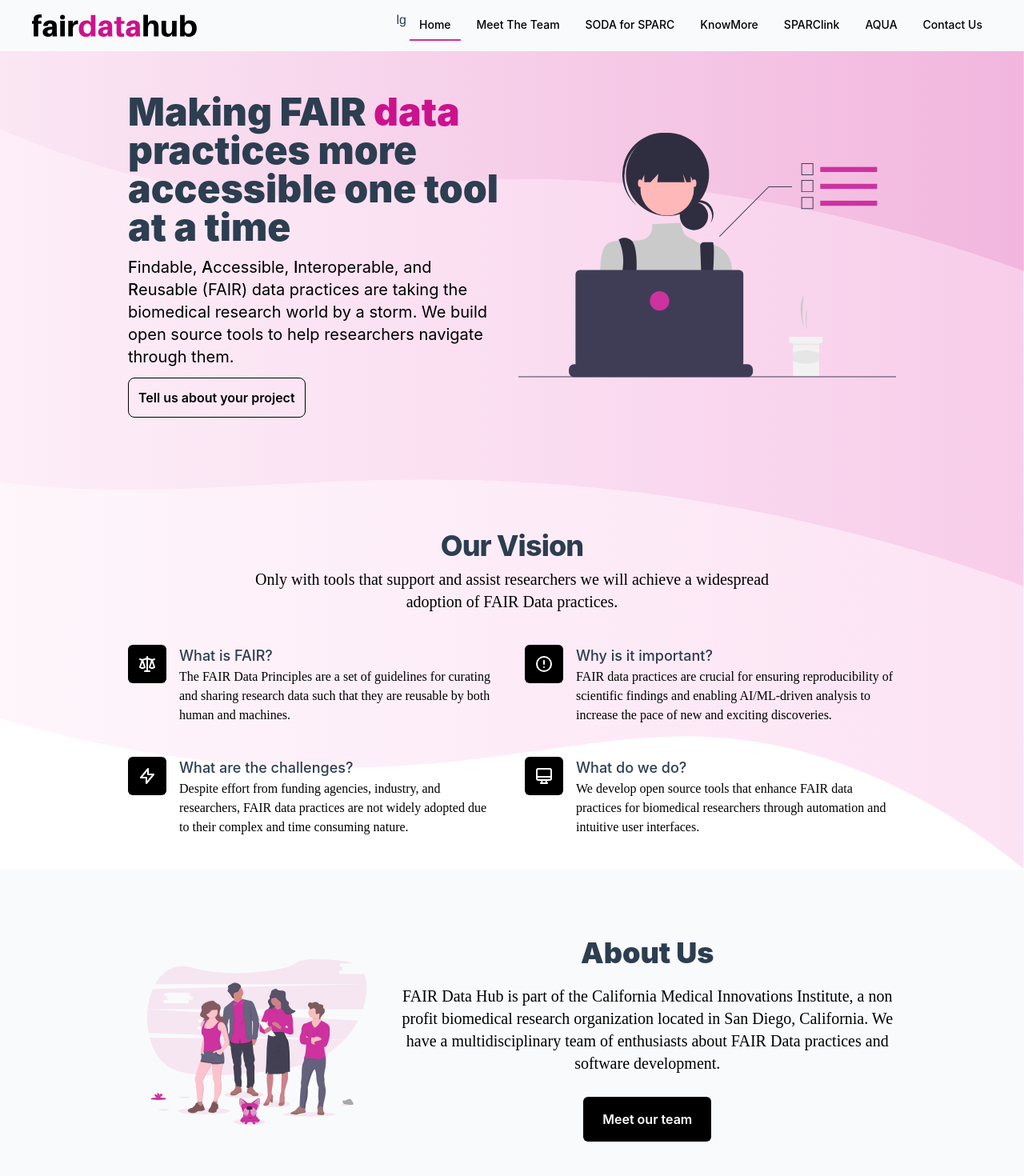
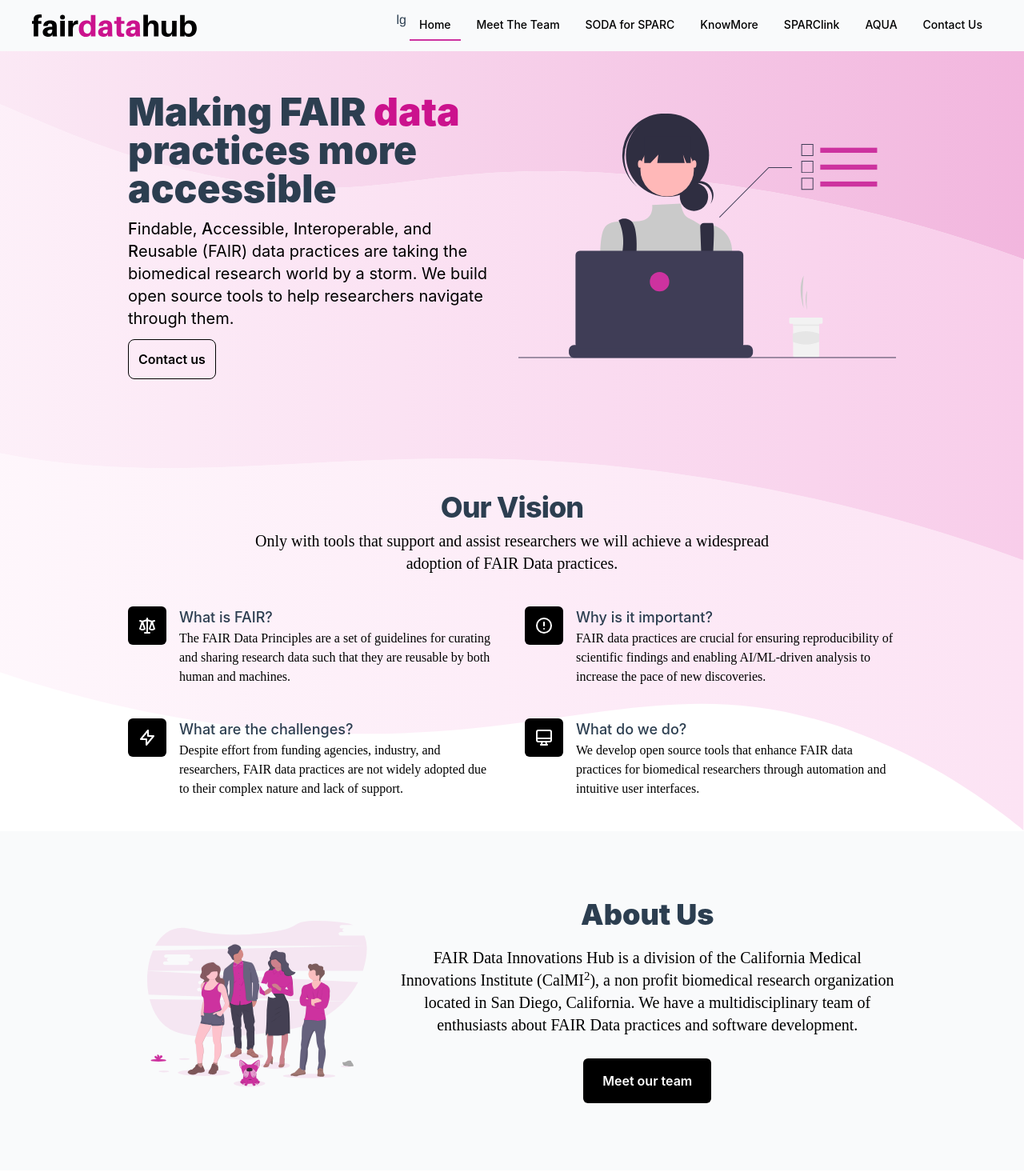
Before and after one commit to fairdataihub/fairdataihub.org, a Vue app: page / in a window 1280 px wide. Shown: the top 1470 px of the page at 80% size. Built offline with nearby package versions, Linux system fonts and the light colour scheme; what @kyvg/vue3-notification would draw is missing.

Commit message:
Text edits

```diff
--- a/src/views/SodaForSparc/SodaForSparcDevApproachFundingTeam.vue
+++ b/src/views/SodaForSparc/SodaForSparcDevApproachFundingTeam.vue
@@ -134,7 +134,7 @@
               >
                 SODA for SPARC is funded by the National Institutes of Health
                 (NIH)'s SPARC program. The funding was initially provided as a
-                supplement to an existing SPARC award at Calmii during the first
+                supplement to an existing SPARC award at CalMI<sup>2</sup> during the first
                 phase of development before now having a standalone award.
               </p>
               <div class="flex mt-2 md:mt-1">
--- a/src/views/SodaForSparc/SodaForSparcTimeline.vue
+++ b/src/views/SodaForSparc/SodaForSparcTimeline.vue
@@ -120,13 +120,13 @@ export default {
           longDate: "May 2019 - Aug 2020",
           title: "Phase I development",
           content:
-            "The base framework of the software was developed and support for high-level requirements of the SDS were integrated.",
+            "The base framework of the software is developed and support for high-level requirements of the SDS are integrated.",
         },
         {
           longDate: "Sept 2020 - Aug 2021",
           title: "Phase II development",
           content:
-            "The user interface was upgraded to become more intuitive, support was included for additional elements of the SDS, and the transition of SPARC from Blackfynn to Pennsieve was accommodated.",
+            "The user interface is upgraded to become more intuitive, support is included for additional elements of the SDS, and the transition of SPARC from Blackfynn to Pennsieve is achieved.",
         },
         {
           longDate: "Sept 2021 - Aug 2022",
--- a/src/views/home/AboutUs.vue
+++ b/src/views/home/AboutUs.vue
@@ -1466,7 +1466,7 @@
             dark:text-white
           "
         >
-          FAIR Data Hub is part of the California Medical Innovations Institute,
+          FAIR Data Innovations Hub is a division of the California Medical Innovations Institute (CalMI<sup>2</sup>),
           a non profit biomedical research organization located in San Diego,
           California. We have a multidisciplinary team of enthusiasts about FAIR Data
           practices and software development.
--- a/src/views/home/HeroSection.vue
+++ b/src/views/home/HeroSection.vue
@@ -16,7 +16,7 @@
         >
           Making FAIR
           <span class="text-accent"> data </span>
-          practices more accessible one tool at a time
+          practices more accessible
         </h1>
 
         <p
@@ -57,7 +57,7 @@
               hover:text-accent
             "
           >
-            Tell us about your project
+            Contact us
           </button>
         </router-link>
       </div>
--- a/src/views/home/HomePage.vue
+++ b/src/views/home/HomePage.vue
@@ -84,7 +84,7 @@ export default {
           imageUrl:
             "https://raw.githubusercontent.com/bvhpatel/SODA/6c9c10c398e8845c57279969f9b9fe25e1c21887/src/assets/logo-svg/Logo-soda-with-circle.svg",
           description:
-            "SODA (Software to Organize Data Automatically) for SPARC is a desktop software intended to facilitate the data organization and submission process for SPARC investigators and thus promote the FAIR Data Principles.",
+            "SODA (Software to Organize Data Automatically) for SPARC is a desktop software intended to facilitate the data organization and submission process for SPARC investigators according to the FAIR SPARC data standards.",
           page: "/sodaforsparc",
         },
         {
@@ -92,7 +92,7 @@ export default {
           imageUrl:
             "https://github.com/SPARC-FAIR-Codeathon/KnowMore/raw/main/docs/kmlogo-with-text3.png",
           description:
-            "KnowMore is an automated knowledge discovery tool integrated within the SPARC Portal that allows users of the portal to visualize, in just a few clicks, potential similarities, differences, and connections between multiple SPARC datasets of their choice.",
+            "KnowMore is an automated knowledge discovery tool that allows users of the portal to visualize, in just a few clicks, potential similarities, differences, and connections between multiple SPARC datasets of their choice.",
           page: "/knowmore",
         },
         {
@@ -100,7 +100,7 @@ export default {
           imageUrl:
             "https://github.com/SPARC-FAIR-Codeathon/SPARClink/raw/main/docs/images/logo.svg",
           description:
-            "SPARClink is a system that queries publications using open source tools and platforms and create an interactable visualization that showcases the impact that SPARC and FAIR data generation practices have in advancing the field of bioelectronic medicine.",
+            "SPARClink is a system that queries publications using open source tools and platforms and create an interactable visualization that showcases the impact that SPARC and their FAIR data practices have in advancing the field of bioelectronic medicine.",
           page: "/sparclink",
         },
         {
@@ -108,7 +108,7 @@ export default {
           imageUrl:
             "https://github.com/SPARC-FAIR-Codeathon/aqua/raw/main/src/assets/images/logo_aqua-1.jpg",
           description:
-            "AQUA (Advanced QUery Architecture for the SPARC Portal) improves the SPARC Portal by making the search engine smarter at understanding user search keywords, enhancing the result display  the SPARC Portal, and providing users with better result filtering and sorting options.",
+            "AQUA (Advanced QUery Architecture for the SPARC Portal) improves the SPARC Portal by making the search engine smarter at understanding user search keywords, enhancing the result display, and providing users with better result filtering and sorting options.",
           page: "/aqua",
         },
       ],
--- a/src/views/home/OurVision.vue
+++ b/src/views/home/OurVision.vue
@@ -109,13 +109,13 @@ const features = [
   {
     name: "Why is it important?",
     description:
-      "FAIR data practices are crucial for ensuring reproducibility of scientific findings and enabling AI/ML-driven analysis to increase the pace of new and exciting discoveries.",
+      "FAIR data practices are crucial for ensuring reproducibility of scientific findings and enabling AI/ML-driven analysis to increase the pace of new discoveries.",
     icon: ExclamationCircleIcon,
   },
   {
     name: "What are the challenges?",
     description:
-      "Despite effort from funding agencies, industry, and researchers, FAIR data practices are not widely adopted due to their complex and time consuming nature.",
+      "Despite effort from funding agencies, industry, and researchers, FAIR data practices are not widely adopted due to their complex nature and lack of support.",
     icon: LightningBoltIcon,
   },
   {
--- a/src/views/team/TheTeam.vue
+++ b/src/views/team/TheTeam.vue
@@ -30,10 +30,10 @@
             About Us
           </h1>
           <p class="font-asap text-black dark:text-white text-xl sm:text-lg">
-            FAIR Data Hub is part of the California Medical Innovations
-            Institute, a non profit biomedical research organization located in
-            San Diego, California. We have a multidisciplinary team of
-            enthusiasts about FAIR data practices and software development.
+            FAIR Data Innovations Hub is a division of the California Medical Innovations Institute (CalMI<sup>2</sup>),
+          a non profit biomedical research organization located in San Diego,
+          California. We have a multidisciplinary team of enthusiasts about FAIR Data
+          practices and software development.
           </p>
 
           <a
@@ -41,7 +41,7 @@
             target="_blank"
             class="text-accent inline-flex items-center text-lg"
           >
-            <span class="font-asap"> Learn more about CALMII </span>
+            <span class="font-asap"> Learn more about CALMI<sup>2</sup> </span>
             <svg
               fill="none"
               stroke="currentColor"
```
